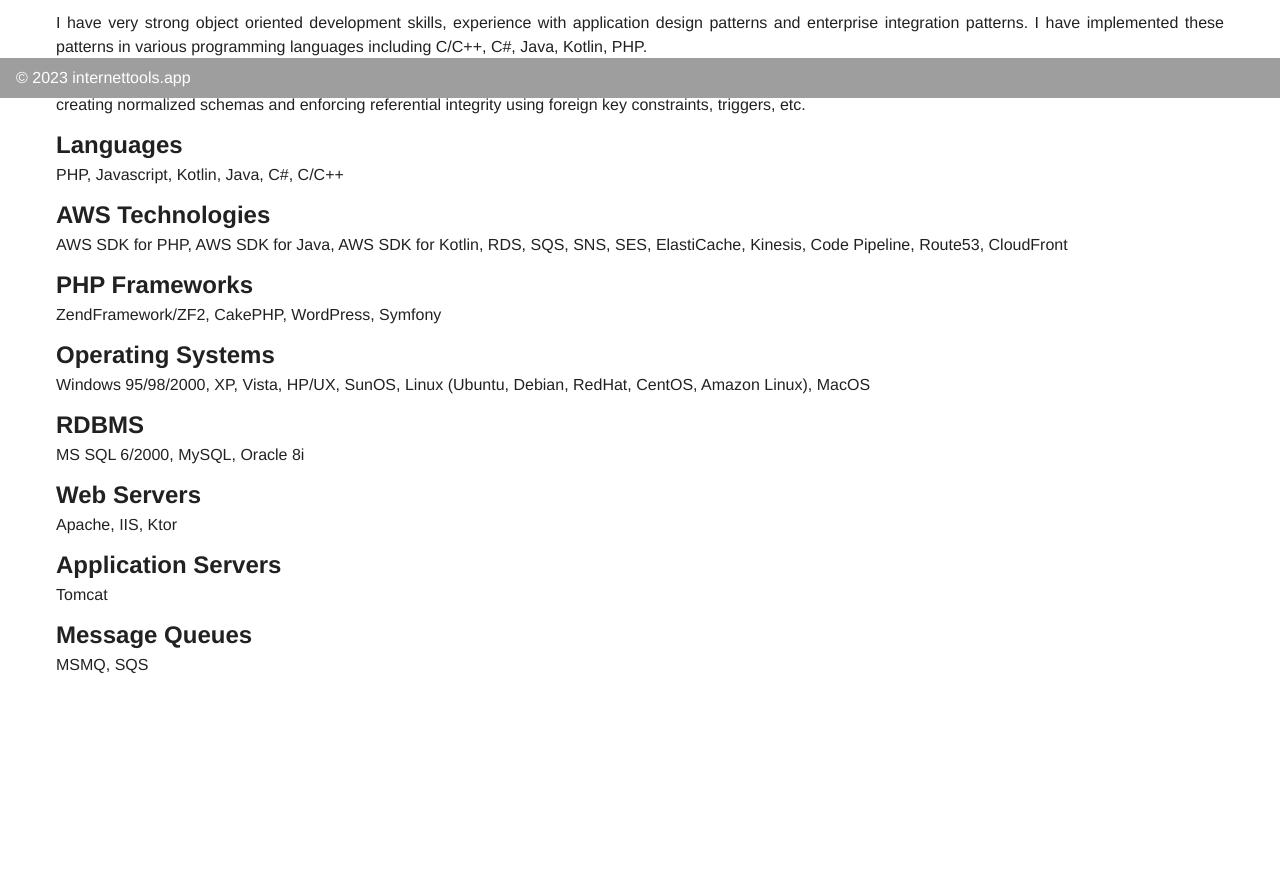
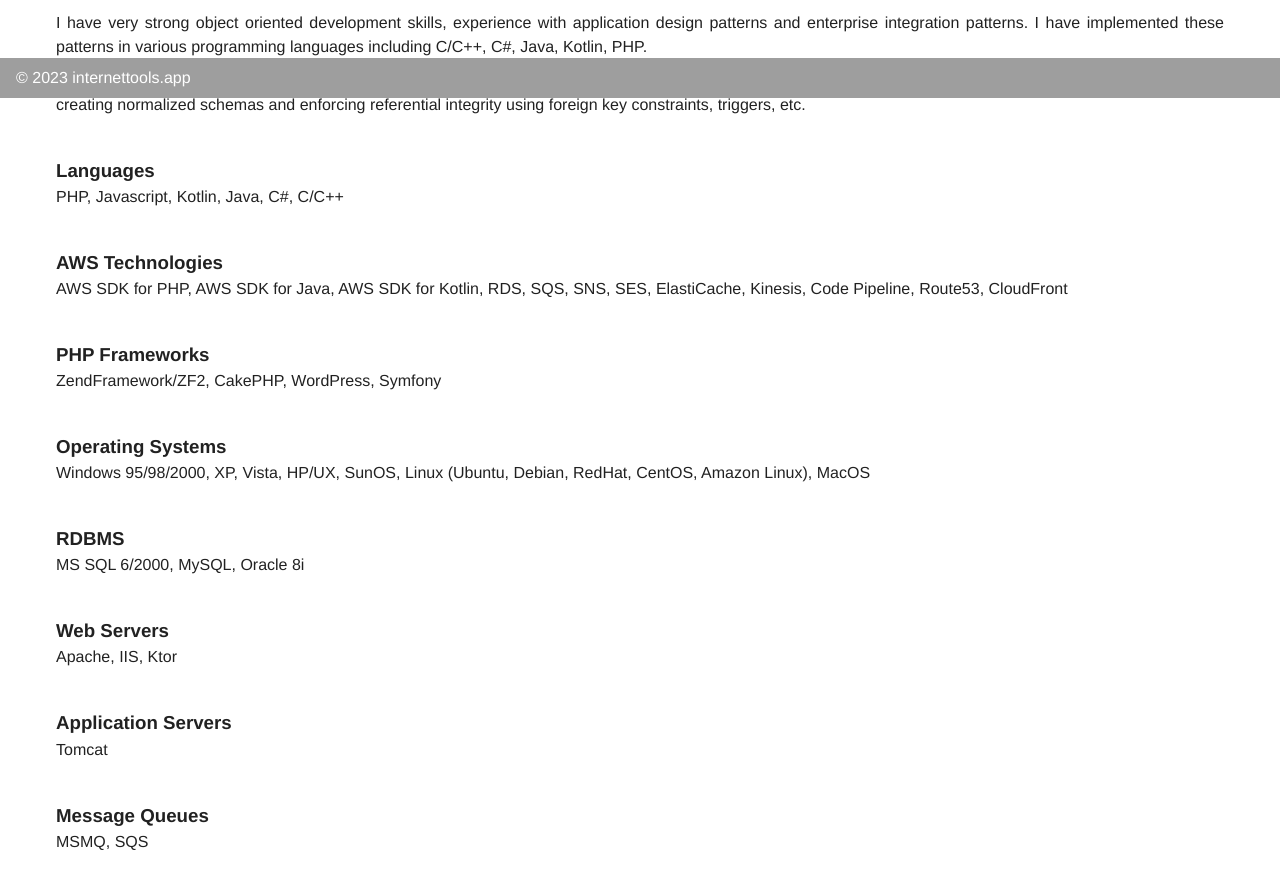
Before and after one commit to butler1970/vue, a Vue app: page /about in a window 1280 px wide. Shown: the part 702-1590 px from the top of the page. Before the commit the page ends 1445 px from the top, so only its background shows below. Built offline with nearby package versions, Linux system fonts and the light colour scheme.

Commit message:
Updating AboutPage to match resume changes.

```diff
--- a/src/components/AboutPage.vue
+++ b/src/components/AboutPage.vue
@@ -14,28 +14,28 @@
     <p>I have very strong object oriented development skills, experience with application design patterns and enterprise integration patterns.  I have implemented these patterns in various programming languages including C/C++, C#, Java, Kotlin, PHP.</p>
     <p>I have worked with numerous relational database management systems including Microsoft SQL, Oracle and MySQL.  I'm familiar with writing stored procedures, creating normalized schemas and enforcing referential integrity using foreign key constraints, triggers, etc.</p>
 
-    <h2>Languages</h2>
+    <h3>Languages</h3>
     <p>PHP, Javascript, Kotlin, Java, C#, C/C++</p>
 
-    <h2>AWS Technologies</h2>
+    <h3>AWS Technologies</h3>
     <p>AWS SDK for PHP, AWS SDK for Java, AWS SDK for Kotlin, RDS, SQS, SNS, SES, ElastiCache, Kinesis, Code Pipeline, Route53, CloudFront</p>
 
-    <h2>PHP Frameworks</h2>
+    <h3>PHP Frameworks</h3>
     <p>ZendFramework/ZF2, CakePHP, WordPress, Symfony</p>
 
-    <h2>Operating Systems</h2>
+    <h3>Operating Systems</h3>
     <p>Windows 95/98/2000, XP, Vista, HP/UX, SunOS, Linux (Ubuntu, Debian, RedHat, CentOS, Amazon Linux), MacOS</p>
 
-    <h2>RDBMS</h2>
+    <h3>RDBMS</h3>
     <p>MS SQL 6/2000, MySQL, Oracle 8i</p>
 
-    <h2>Web Servers</h2>
+    <h3>Web Servers</h3>
     <p>Apache, IIS, Ktor</p>
 
-    <h2>Application Servers</h2>
+    <h3>Application Servers</h3>
     <p>Tomcat</p>
 
-    <h2>Message Queues</h2>
+    <h3>Message Queues</h3>
     <p>MSMQ, SQS</p>
   </div>
 </template>
@@ -59,6 +59,7 @@
 
 h3 {
   margin: 40px 0 0;
+  text-align: left;
 }
 
 h4 {
```
